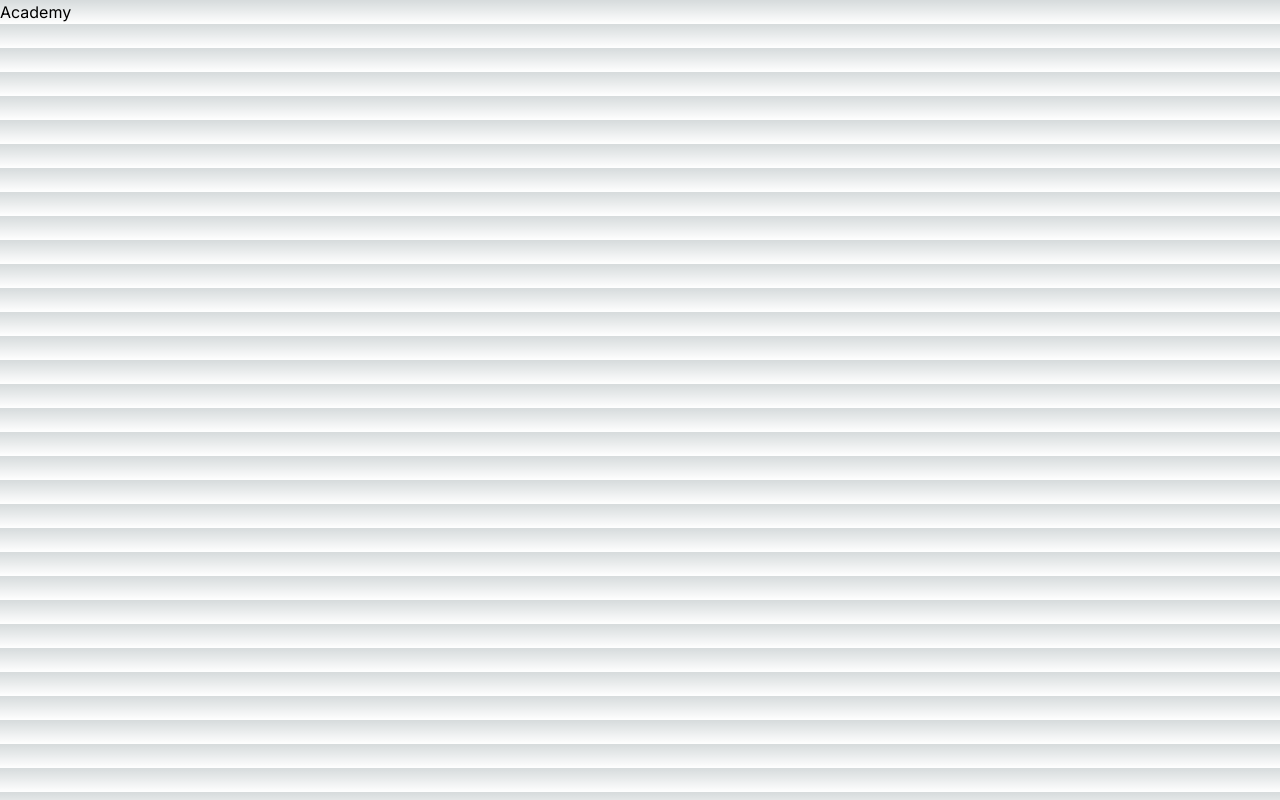
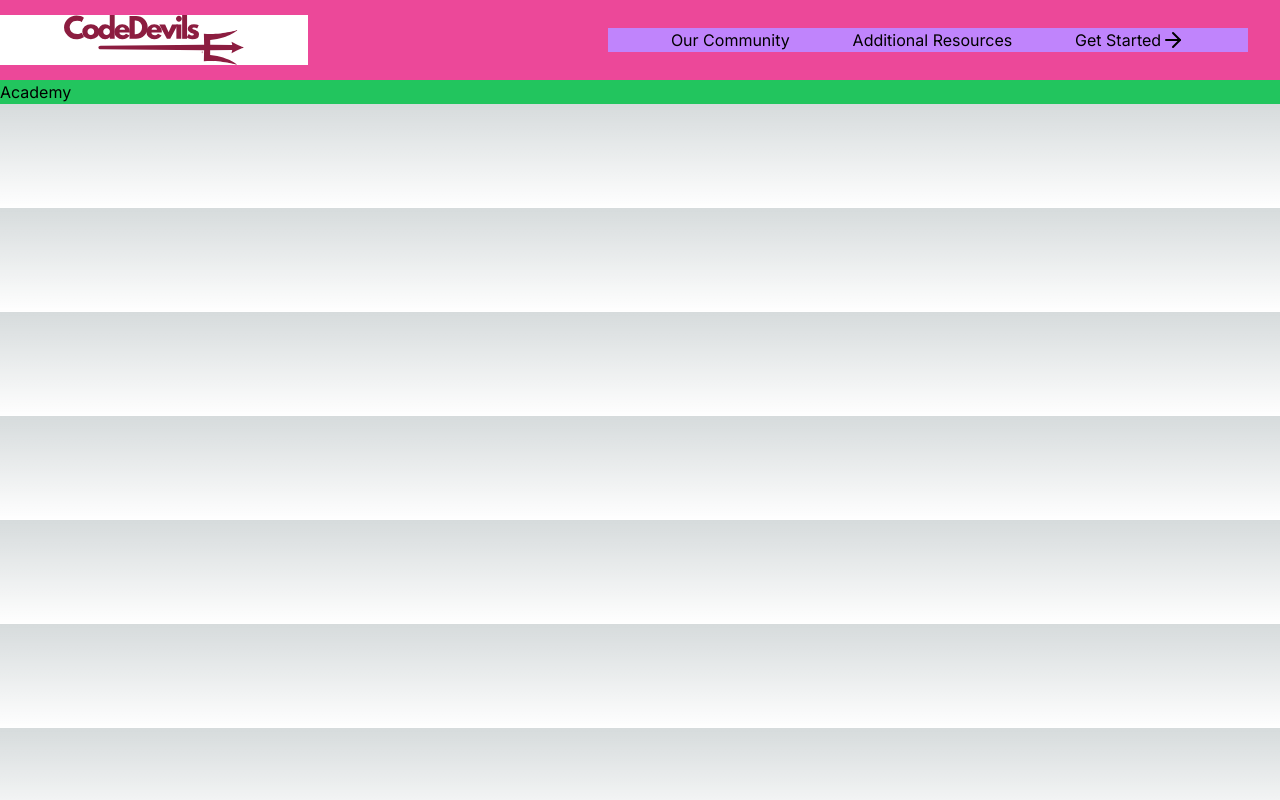
Before and after one commit to PitaFLAME/CodeDevils-Academy, a Next.js app: page / in a window 1280 px wide. Built offline with nearby package versions, Linux system fonts and the light colour scheme.

Commit message:
Navbar progress and added color variables

```diff
--- a/src/app/layout.tsx
+++ b/src/app/layout.tsx
@@ -1,12 +1,13 @@
 import type { Metadata } from "next";
 import { Inter } from "next/font/google";
 import "./globals.css";
+import Navbar from "@/components/Navbar";
 
 const inter = Inter({ subsets: ["latin"] });
 
 export const metadata: Metadata = {
-  title: "Create Next App",
-  description: "Generated by create next app",
+  title: "CodeDevils Academy Website",
+  description: "Course Material and Resources for leveling up your coding skills",
 };
 
 export default function RootLayout({
@@ -16,7 +17,9 @@ export default function RootLayout({
 }>) {
   return (
     <html lang="en">
-      <body className={inter.className}>{children}</body>
+      <body className={inter.className}>
+      <Navbar />
+        {children}</body>
     </html>
   );
 }
--- a/src/app/page.tsx
+++ b/src/app/page.tsx
@@ -2,10 +2,8 @@ import Image from "next/image";
 
 export default function Home() {
   return (
-    <main className="">
+    <main className="bg-green-500">
       <h1>Academy</h1>
-
-
 
 
     </main>
--- /dev/null
+++ b/src/components/Navbar.tsx
@@ -0,0 +1,44 @@
+import React from 'react'
+import Image from 'next/image'
+import { kMaxLength } from 'buffer'
+import Link from 'next/link'
+import { ArrowRight } from 'lucide-react'
+
+const Navbar = () => {
+    return (
+        <nav className='flex flex-row h-20 bg-pink-500 items-center'>
+            <div className='bg-white'>
+                <Link href='/'>
+                    <Image src='/assets/CDLogo.svg'
+                        alt='CodeDevils Logo'
+                        width={180} height={200}
+                        className='mx-16' />
+                </Link>
+            </div>
+            <div className='ml-auto'>
+                <ul className='flex flex-row justify-evenly bg-purple-400
+                    w-[40vw] min-w-[640px] mr-8 items-center'>
+                    <li className=''>
+                        <Link href='/'>
+                            <p>Our Community</p>
+                        </Link>
+                    </li>
+                    <li className=''>
+                        <Link href='/'>
+                            <p>Additional Resources</p>
+                        </Link>
+                    </li>
+                    <li className=''>
+                        <Link href='/'
+                            className='flex flex-row bg-'>
+                            <p>Get Started</p>
+                            <ArrowRight />
+                        </Link>
+                    </li>
+                </ul>
+            </div>
+        </nav>
+    )
+}
+
+export default Navbar
--- a/tailwind.config.ts
+++ b/tailwind.config.ts
@@ -8,6 +8,35 @@ const config: Config = {
   ],
   theme: {
     extend: {
+
+      colors: {
+        'asumaroon': {
+          DEFAULT: '#8C1D40',
+          100: '#F1E3E8',
+          200: '#E3C7D0',
+          300: '#D5ABB8',
+          400: '#C68EA0',
+          500: '#A95670',
+          600: '#9B3A58',
+          700: '#8C1D40',
+          800: '#7F1A3A',
+          900: '#731835',
+        },
+
+        'asugold': {
+          DEFAULT: '#FFC627',
+          100: '#FFF1C9',
+          200: '#FFEAAE',
+          300: '#FFE393',
+          400: '#FFDC78',
+          500: '#FFD55D',
+          600: '#FFCE42',
+          700: '#FFC627',
+          800: '#E8B423',
+          900: '#D3A420',
+        },
+      },
+
       backgroundImage: {
         "gradient-radial": "radial-gradient(var(--tw-gradient-stops))",
         "gradient-conic":
```
Also changed, not shown: package.json (+7 -6 lines), public/assets/CDLogo.svg (added), 1 other file (tests, documents, lock files or other folders).
